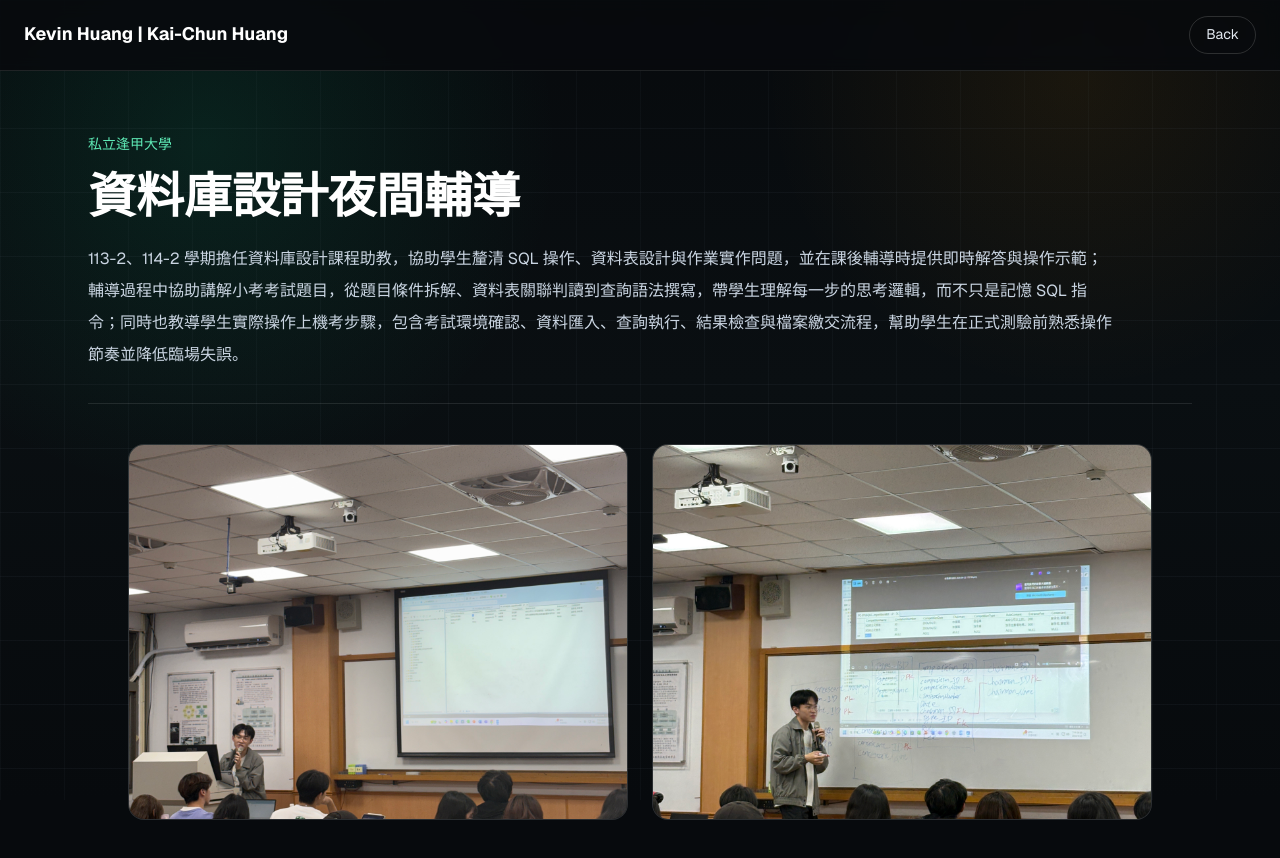
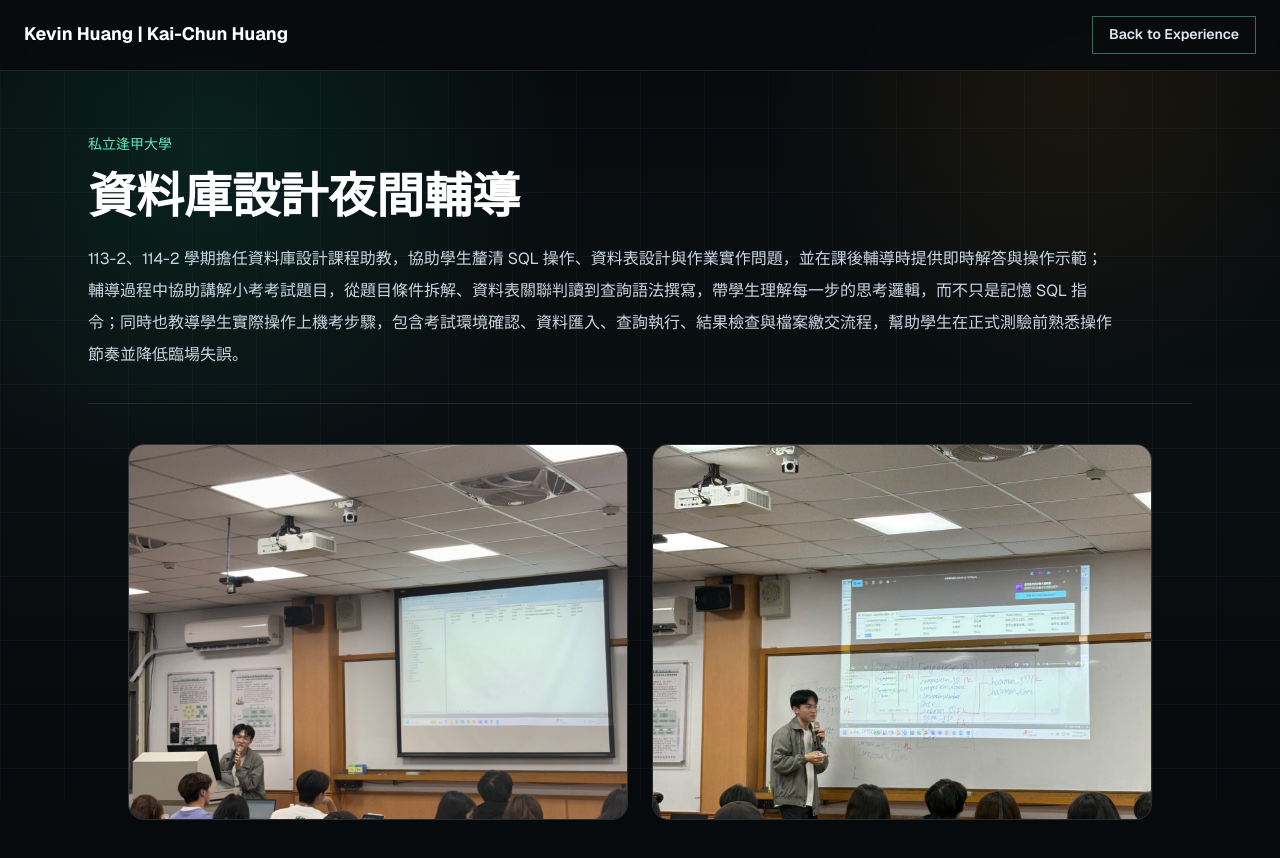
Before and after one commit to brian-kai/my-portfolio, a Next.js app: page /database-design-tutoring in a window 1280 px wide. Shown: the top 858 px of the page. Built offline with nearby package versions, Linux system fonts and the light colour scheme.

Commit message:
Update portfolio content

```diff
--- a/app/conference/page.tsx
+++ b/app/conference/page.tsx
@@ -68,9 +68,9 @@ export default function ConferencePage() {
         <div className="relative mx-auto flex max-w-7xl items-center justify-center px-6 py-4 md:justify-between">
           <Link
             href="/#research"
-            className="absolute left-6 rounded-full border border-white/15 px-3 py-2 text-sm text-slate-200 transition hover:border-emerald-300/50 hover:text-white md:hidden"
+            className="absolute left-6 border border-emerald-300/45 px-4 py-2 text-sm font-semibold text-slate-200 transition hover:border-emerald-300/70 hover:bg-emerald-300/[0.08] hover:text-white md:hidden"
           >
-            Back
+            Back to Research
           </Link>
 
           <Link href="/" className="min-w-0 truncate text-lg font-bold">
@@ -82,9 +82,9 @@ export default function ConferencePage() {
 
           <Link
             href="/#research"
-            className="hidden rounded-full border border-white/15 px-4 py-2 text-sm text-slate-200 transition hover:border-emerald-300/50 hover:text-white md:inline-flex"
+            className="hidden border border-emerald-300/45 px-4 py-2 text-sm font-semibold text-slate-200 transition hover:border-emerald-300/70 hover:bg-emerald-300/[0.08] hover:text-white md:inline-flex"
           >
-            Back
+            Back to Research
           </Link>
         </div>
       </nav>
--- a/app/database-design-tutoring/page.tsx
+++ b/app/database-design-tutoring/page.tsx
@@ -26,9 +26,9 @@ export default function DatabaseDesignTutoringPage() {
         <div className="relative mx-auto flex max-w-7xl items-center justify-center px-6 py-4 md:justify-between">
           <Link
             href="/#experience"
-            className="absolute left-6 rounded-full border border-white/15 px-3 py-2 text-sm text-slate-200 transition hover:border-emerald-300/50 hover:text-white md:hidden"
+            className="absolute left-6 border border-emerald-300/45 px-4 py-2 text-sm font-semibold text-slate-200 transition hover:border-emerald-300/70 hover:bg-emerald-300/[0.08] hover:text-white md:hidden"
           >
-            Back
+            Back to Experience
           </Link>
 
           <Link href="/" className="min-w-0 truncate text-lg font-bold">
@@ -40,9 +40,9 @@ export default function DatabaseDesignTutoringPage() {
 
           <Link
             href="/#experience"
-            className="hidden rounded-full border border-white/15 px-4 py-2 text-sm text-slate-200 transition hover:border-emerald-300/50 hover:text-white md:inline-flex"
+            className="hidden border border-emerald-300/45 px-4 py-2 text-sm font-semibold text-slate-200 transition hover:border-emerald-300/70 hover:bg-emerald-300/[0.08] hover:text-white md:inline-flex"
           >
-            Back
+            Back to Experience
           </Link>
         </div>
       </nav>
--- a/app/honor-student/page.tsx
+++ b/app/honor-student/page.tsx
@@ -44,9 +44,9 @@ export default function HonorStudentPage() {
         <div className="relative mx-auto flex max-w-7xl items-center justify-center px-6 py-4 md:justify-between">
           <Link
             href="/#honors"
-            className="absolute left-6 border border-white/15 px-3 py-2 text-sm text-slate-200 transition hover:border-emerald-300/50 hover:text-white md:hidden"
+            className="absolute left-6 border border-emerald-300/45 px-4 py-2 text-sm font-semibold text-slate-200 transition hover:border-emerald-300/70 hover:bg-emerald-300/[0.08] hover:text-white md:hidden"
           >
-            Back
+            Back to Honors
           </Link>
 
           <Link href="/" className="min-w-0 truncate text-lg font-bold">
@@ -58,7 +58,7 @@ export default function HonorStudentPage() {
 
           <Link
             href="/#honors"
-            className="hidden border border-white/15 px-4 py-2 text-sm text-slate-200 transition hover:border-emerald-300/50 hover:text-white md:inline-flex"
+            className="hidden border border-emerald-300/45 px-4 py-2 text-sm font-semibold text-slate-200 transition hover:border-emerald-300/70 hover:bg-emerald-300/[0.08] hover:text-white md:inline-flex"
           >
             Back to Honors
           </Link>
@@ -74,7 +74,7 @@ export default function HonorStudentPage() {
           校級榮譽學生入選
         </h1>
 
-        <p className="mt-5 max-w-3xl text-base leading-7 text-slate-300 md:text-lg md:leading-8">
+        <p className="mt-5 max-w-6xl text-base leading-7 text-slate-300 [text-wrap:pretty] md:text-lg md:leading-8">
           榮譽學生申請以三個面向呈現：學術研究與競賽成果、跨域資料分析實作，以及公共服務與領導表現。內容包含
           CIIE 2025 最佳論文獎、ICCCM 2026 論文接受、Google Data
           Analytics 學習、用電趨勢分析專題，以及擔任資料庫設計助教、研究助理與系學會活動組長的經驗，展現研究執行、資料處理、團隊協調與服務投入。
--- a/app/icccm/page.tsx
+++ b/app/icccm/page.tsx
@@ -46,9 +46,9 @@ export default function IcccmPage() {
         <div className="relative mx-auto flex max-w-7xl items-center justify-center px-6 py-4 md:justify-between">
           <Link
             href="/#research"
-            className="absolute left-6 rounded-full border border-white/15 px-3 py-2 text-sm text-slate-200 transition hover:border-emerald-300/50 hover:text-white md:hidden"
+            className="absolute left-6 border border-emerald-300/45 px-4 py-2 text-sm font-semibold text-slate-200 transition hover:border-emerald-300/70 hover:bg-emerald-300/[0.08] hover:text-white md:hidden"
           >
-            Back
+            Back to Research
           </Link>
 
           <Link href="/" className="min-w-0 truncate text-lg font-bold">
@@ -60,9 +60,9 @@ export default function IcccmPage() {
 
           <Link
             href="/#research"
-            className="hidden rounded-full border border-white/15 px-4 py-2 text-sm text-slate-200 transition hover:border-emerald-300/50 hover:text-white md:inline-flex"
+            className="hidden border border-emerald-300/45 px-4 py-2 text-sm font-semibold text-slate-200 transition hover:border-emerald-300/70 hover:bg-emerald-300/[0.08] hover:text-white md:inline-flex"
           >
-            Back
+            Back to Research
           </Link>
         </div>
       </nav>
--- a/app/ive/page.tsx
+++ b/app/ive/page.tsx
@@ -241,9 +241,9 @@ export default function IvePage() {
         <div className="relative mx-auto flex max-w-7xl items-center justify-center px-6 py-4 md:justify-between">
           <Link
             href="/#projects"
-            className="absolute left-6 rounded-full border border-white/15 px-3 py-2 text-sm text-slate-200 transition hover:border-pink-200/60 hover:text-white md:hidden"
+            className="absolute left-6 border border-pink-200/50 px-4 py-2 text-sm font-semibold text-slate-200 transition hover:border-pink-200/80 hover:bg-pink-300/[0.08] hover:text-white md:hidden"
           >
-            Back
+            Back to Projects
           </Link>
 
           <Link href="/" className="min-w-0 truncate text-lg font-bold">
@@ -265,9 +265,9 @@ export default function IvePage() {
             </a>
             <Link
               href="/#projects"
-              className="rounded-full border border-white/15 px-4 py-2 text-slate-200 transition hover:border-pink-200/60 hover:text-white"
+              className="border border-pink-200/50 px-4 py-2 font-semibold text-slate-200 transition hover:border-pink-200/80 hover:bg-pink-300/[0.08] hover:text-white"
             >
-              Back
+              Back to Projects
             </Link>
           </div>
         </div>
--- a/app/llama-marketing-system/page.tsx
+++ b/app/llama-marketing-system/page.tsx
@@ -124,9 +124,9 @@ export default function LlamaMarketingSystemPage() {
         <div className="relative mx-auto flex max-w-7xl items-center justify-center px-6 py-4 md:justify-between">
           <Link
             href="/#projects"
-            className="absolute left-6 rounded-full border border-white/15 px-3 py-2 text-sm text-slate-200 transition hover:border-emerald-300/50 hover:text-white md:hidden"
+            className="absolute left-6 border border-emerald-300/45 px-4 py-2 text-sm font-semibold text-slate-200 transition hover:border-emerald-300/70 hover:bg-emerald-300/[0.08] hover:text-white md:hidden"
           >
-            Back
+            Back to Projects
           </Link>
 
           <Link href="/" className="min-w-0 truncate text-lg font-bold">
@@ -138,9 +138,9 @@ export default function LlamaMarketingSystemPage() {
 
           <Link
             href="/#projects"
-            className="hidden rounded-full border border-white/15 px-4 py-2 text-sm text-slate-200 transition hover:border-emerald-300/50 hover:text-white md:inline-flex"
+            className="hidden border border-emerald-300/45 px-4 py-2 text-sm font-semibold text-slate-200 transition hover:border-emerald-300/70 hover:bg-emerald-300/[0.08] hover:text-white md:inline-flex"
           >
-            Back
+            Back to Projects
           </Link>
         </div>
       </nav>
--- a/app/student-association/page.tsx
+++ b/app/student-association/page.tsx
@@ -55,9 +55,9 @@ export default function StudentAssociationPage() {
         <div className="relative mx-auto flex max-w-7xl items-center justify-center px-6 py-4 md:justify-between">
           <Link
             href="/#student-association"
-            className="absolute left-6 rounded-full border border-white/15 px-3 py-2 text-sm text-slate-200 transition hover:border-amber-200/60 hover:text-white md:hidden"
+            className="absolute left-6 border border-amber-200/50 px-4 py-2 text-sm font-semibold text-slate-200 transition hover:border-amber-200/80 hover:bg-amber-300/[0.08] hover:text-white md:hidden"
           >
-            Back
+            Back to Student Association
           </Link>
 
           <Link href="/" className="min-w-0 truncate text-lg font-bold">
@@ -69,9 +69,9 @@ export default function StudentAssociationPage() {
 
           <Link
             href="/#student-association"
-            className="hidden rounded-full border border-white/15 px-4 py-2 text-sm text-slate-200 transition hover:border-amber-200/60 hover:text-white md:inline-flex"
+            className="hidden border border-amber-200/50 px-4 py-2 text-sm font-semibold text-slate-200 transition hover:border-amber-200/80 hover:bg-amber-300/[0.08] hover:text-white md:inline-flex"
           >
-            Back
+            Back to Student Association
           </Link>
         </div>
       </nav>
```
